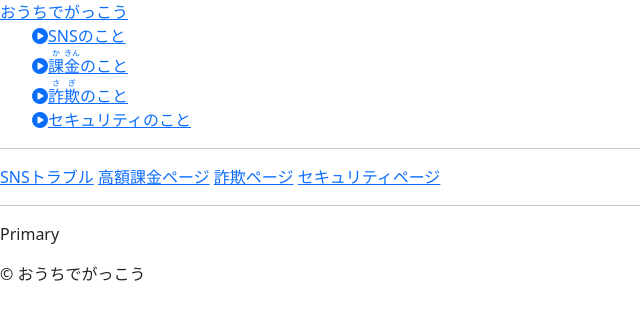
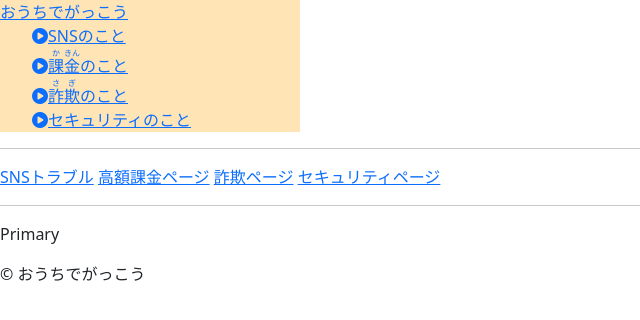
Before and after one commit to 1f10200087/web-simulation, a Django app: page /web/ in a window 1280 px wide. Shown: the top 320 px of the page, without its empty margins (0-640 px from the left). Run offline with Django 3.2, Linux system fonts and the light colour scheme; some libraries are stand-ins or nearby versions.

Commit message:
style.css
色変えた

```diff
--- a/web/static/style.css
+++ b/web/static/style.css
@@ -9,3 +9,8 @@
 ul {
     padding: 0;
 }
+
+.sidebar {
+    width: 300px;
+    background-color: moccasin;
+  }
```
